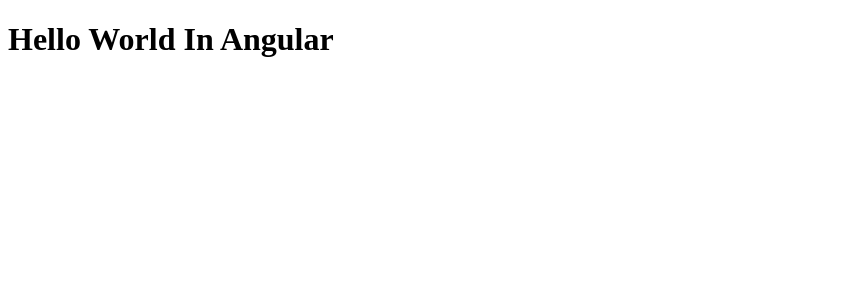
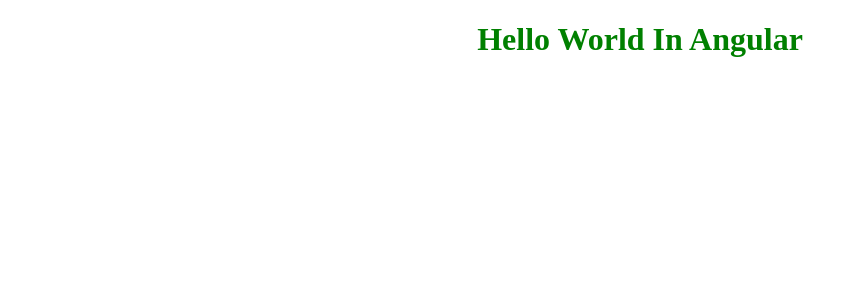
Before and after one commit to amjadali27/HelloWorldApp, an Angular app: page / in a window 1280 px wide. Shown: the top 300 px of the page, without its empty margins (0-858 px from the left). Built offline with nearby package versions, Linux system fonts and the light colour scheme.

Commit message:
Changes in html and css files

```diff
--- a/src/app/app.component.css
+++ b/src/app/app.component.css
@@ -0,0 +1,3 @@
+h1{
+    color: green;
+}
--- a/src/app/app.component.html
+++ b/src/app/app.component.html
@@ -1 +1 @@
-<h1>Hello World In Angular</h1>
+<h1 align="center">Hello World In Angular</h1>
--- a/tsconfig.json
+++ b/tsconfig.json
@@ -3,6 +3,7 @@
   "compileOnSave": false,
   "compilerOptions": {
     "baseUrl": "./",
+
     "outDir": "./dist/out-tsc",
     "forceConsistentCasingInFileNames": true,
     "strict": true,
```
